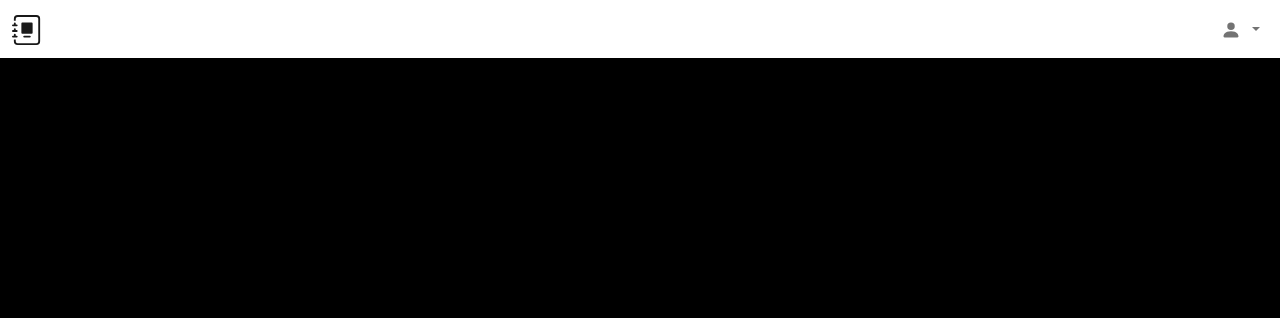
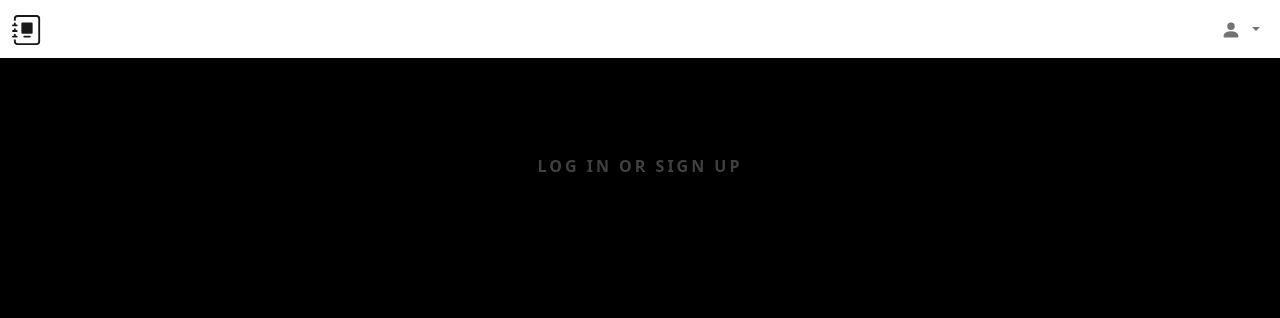
Before and after one commit to misterrager8/everyday, a Flask app: page / in a window 1280 px wide. Shown: the top 318 px of the page. Run offline with Flask 2, Linux system fonts and the light colour scheme.

Commit message:
Put content in empty pages

```diff
--- a/JournalSite/templates/books.html
+++ b/JournalSite/templates/books.html
@@ -10,9 +10,13 @@
     {{ macros.book_create_form() }}
   </div>
 </div>
+{% if current_user.get_books().count() > 0 %}
 <div class="row">
   {% for i in current_user.get_books() %}
   {{ macros.book_card(i) }}
   {% endfor %}
 </div>
+{% else %}
+<div class="p-custom text-center p-5 opacity-25">No Books.</div>
+{% endif %}
 {% endblock %}
--- a/JournalSite/templates/index.html
+++ b/JournalSite/templates/index.html
@@ -9,10 +9,21 @@
   {% if not filter_ %}{{ macros.entry_sort(class='d-inline') }}<br>{% endif %}
   <a class="btn-custom" href="{{ url_for('entries.create_entry') }}">+ New Entry</a>
 </div>
+{% if current_user.get_entries().count() > 0 %}
 <div class="row">
   {% for i in current_user.get_entries(order_by=order_by, filter_=filter_) %}
   {{ macros.entry_card(i) }}
   {% endfor %}
 </div>
+{% else %}
+<div class="p-custom text-center p-5 opacity-25">No Entries.</div>
+{% endif %}
+{% else %}
+<div class="p-custom text-center p-5 opacity-25">
+  <span>
+    <a data-bs-toggle="modal" data-bs-target="#loginModal">Log In</a> or
+    <a data-bs-toggle="modal" data-bs-target="#signupModal">Sign Up</a>
+  </span>
+</div>
 {% endif %}
 {% endblock %}
```
